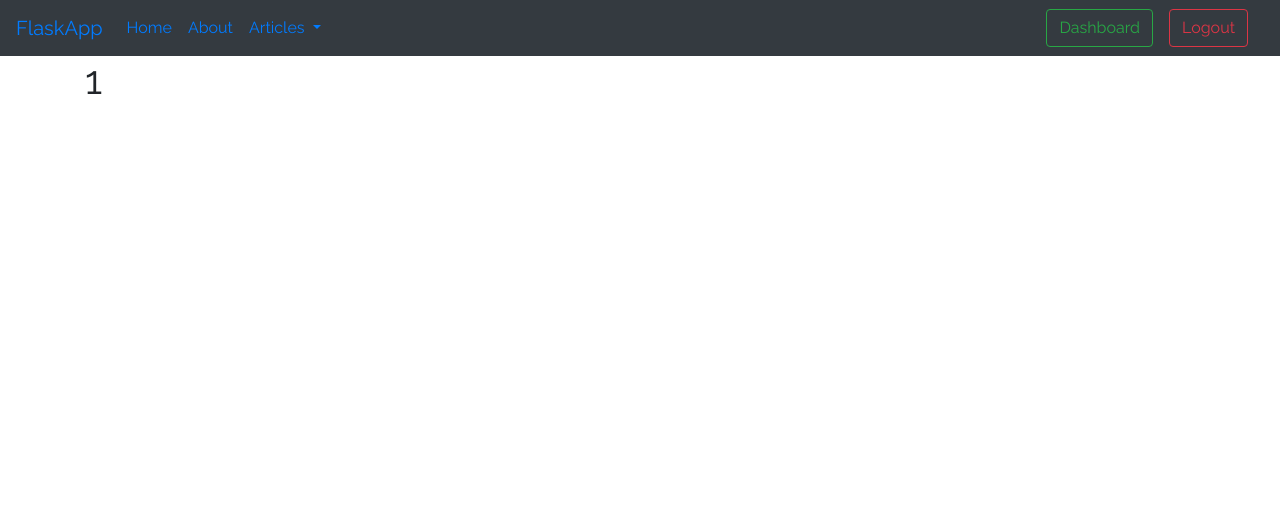
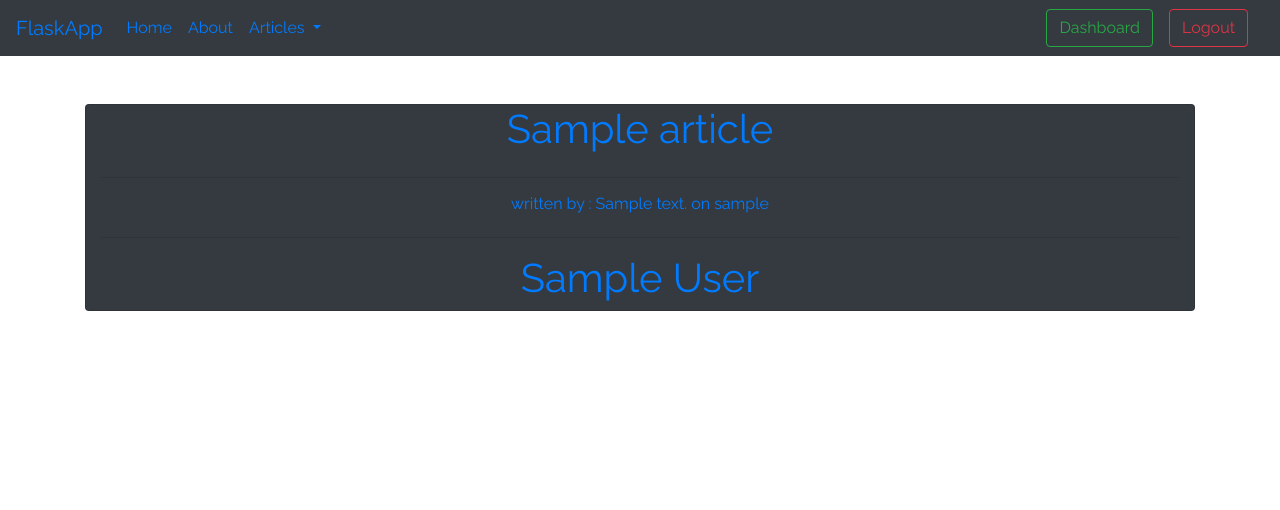
Before and after one commit to hrupesh/flaskapp, a Flask app: page /articles/1/ in a window 1280 px wide. Shown: the top 510 px of the page. Run offline with Flask 2, Linux system fonts and the light colour scheme; the visitor is signed in with stand-in values (Sample User, id 1); tables that the repository leaves empty or names only in its code hold one stand-in row (values such as "Sample post"); some libraries are stand-ins or nearby versions.

Commit message:
updating templates

```diff
--- a/app.py
+++ b/app.py
@@ -20,11 +20,18 @@ mysql = MySQL(app)
 
 Articles = Articles()
 
-
+def if_login(f):
+	@wraps(f)
+	def wrap(*args,**kwargs):
+		if session['login']:
+			return f(*args,**kwargs)
+		else:
+			flash("Unautharized section , please login ","danger")
+			return redirect(url_for('login'))
+	return wrap
 
 @app.route('/')
 def index():
-		session['login'] = False
 		return render_template('index.html')
 
 @app.route('/about')
@@ -32,12 +39,19 @@ def about():
 	return render_template('about.html')
 
 @app.route('/articles')
+@if_login
 def articles():
 	return render_template('articles.html',articles = Articles)
 
 @app.route('/articles/<string:id>/')
+@if_login
 def article(id):
-	return render_template('article.html',Id = id)
+	connn = mariadb.connect(user="root",password="",database="articles")
+	cur = connn.cursor()
+	cur.execute("select * from article where id=%s",[id])
+	article = cur.fetchone()
+	app.logger.info(article)
+	return render_template('article.html',article=article)
 
 
 class registerform(Form):
@@ -101,15 +115,7 @@ def login():
 			flash("Incorrect Password","danger")
 	return render_template('login.html',form=form)
 
-def if_login(f):
-	@wraps(f)
-	def wrap(*args,**kwargs):
-		if session['login']:
-			return f(*args,**kwargs)
-		else:
-			flash("Unautharized section , please login ","danger")
-			return redirect(url_for('login'))
-	return wrap
+
 
 @app.route('/dash')
 @if_login
@@ -118,7 +124,6 @@ def dash():
 	cur = conn.cursor()
 	cur.execute("select * from article;")
 	art = cur.fetchall()
-	app.logger.info(art)
 	return render_template('dash.html',articles=art)
 
 class articleform(Form):
@@ -143,7 +148,7 @@ def add_article():
 
 		connection.close()
 		flash("Article Added","success")
-		return render_template('dash.html')
+		return redirect(url_for('dash'))
 	return render_template('add_article.html',form=form)
 
 
--- a/templates/add_article.html
+++ b/templates/add_article.html
@@ -10,7 +10,7 @@
                     {{render_field(form.title,class_="form-control")}}
                 </div>
                 <div class="form-group mt-4 mb-4">
-                    {{render_field(form.body,class_="form-control")}}
+                    {{render_field(form.body,class_="form-control",id="ckeditor")}}
                 </div>
                 <div class="form-group ">
                     <input type="submit" value="Create" class="mt-4 mb-4 btn btn-outline-success form-control">
--- a/templates/article.html
+++ b/templates/article.html
@@ -1,7 +1,12 @@
 {% extends 'layout.html' %}
 
 {% block body %}
-
-    <h1>{{ Id }}</h1>
+    <div class="container card mt-5 bg-dark text-primary text-center">
+    <h1>{{ article[1] }}</h1>
+    <hr>
+    <h6>written by : {{ article[2] }} on {{ article[4] }}</h6>
+    <hr>
+    <h1>{{ article[3] | safe }}</h1>
+    </div>
 
 {% endblock %}
--- a/templates/layout.html
+++ b/templates/layout.html
@@ -21,5 +21,9 @@
     </div>
 
     {% include 'includes/_footer.html' %}
+    <script src="https://cdn.ckeditor.com/4.10.0/standard/ckeditor.js" ></script>
+    <script>
+        CKEDITOR.replace('ckeditor')
+    </script>
 </body>
 </html>
```
Also changed, not shown: templates/dash.html (+4 -4 lines), templates/index.html (+8 -0 lines).
